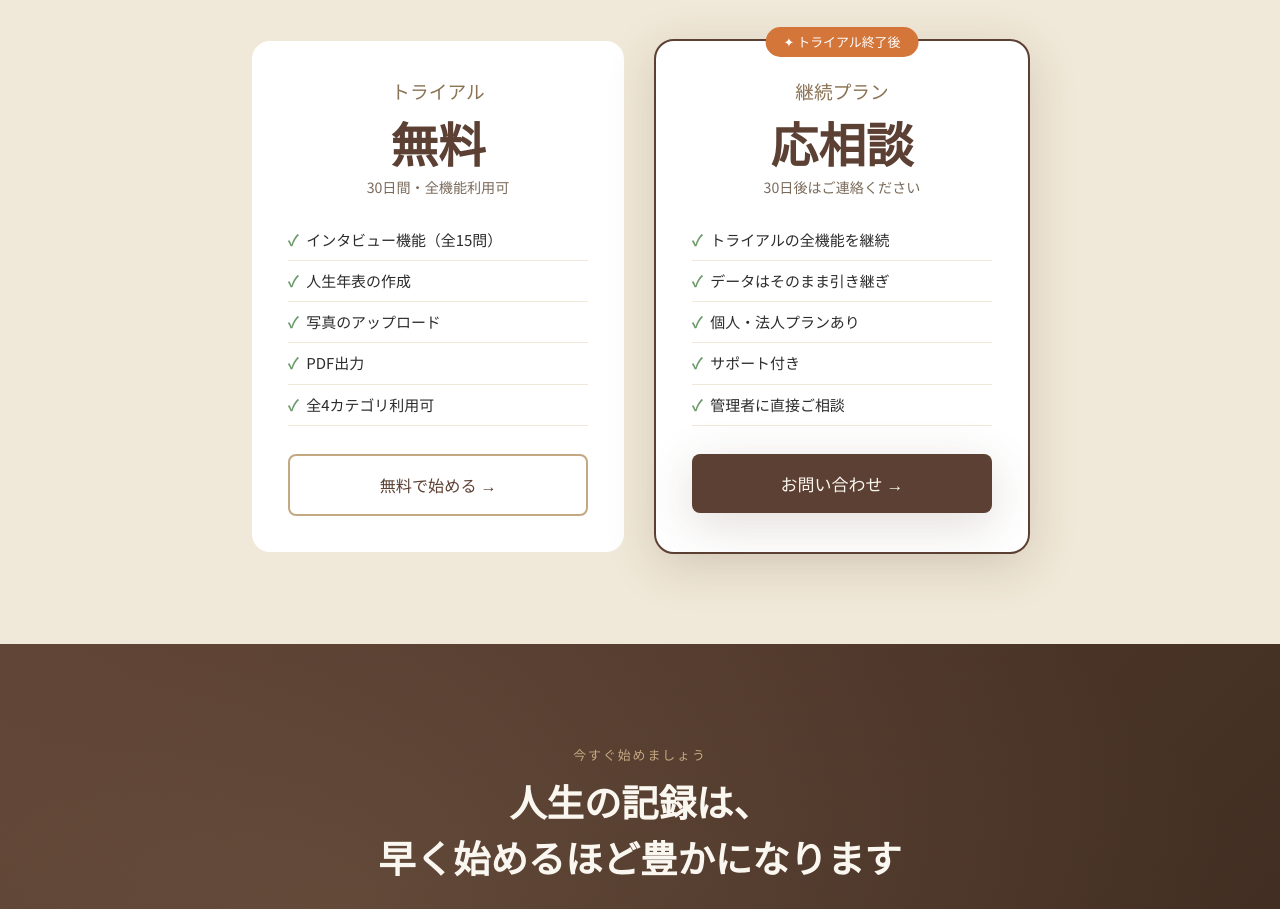
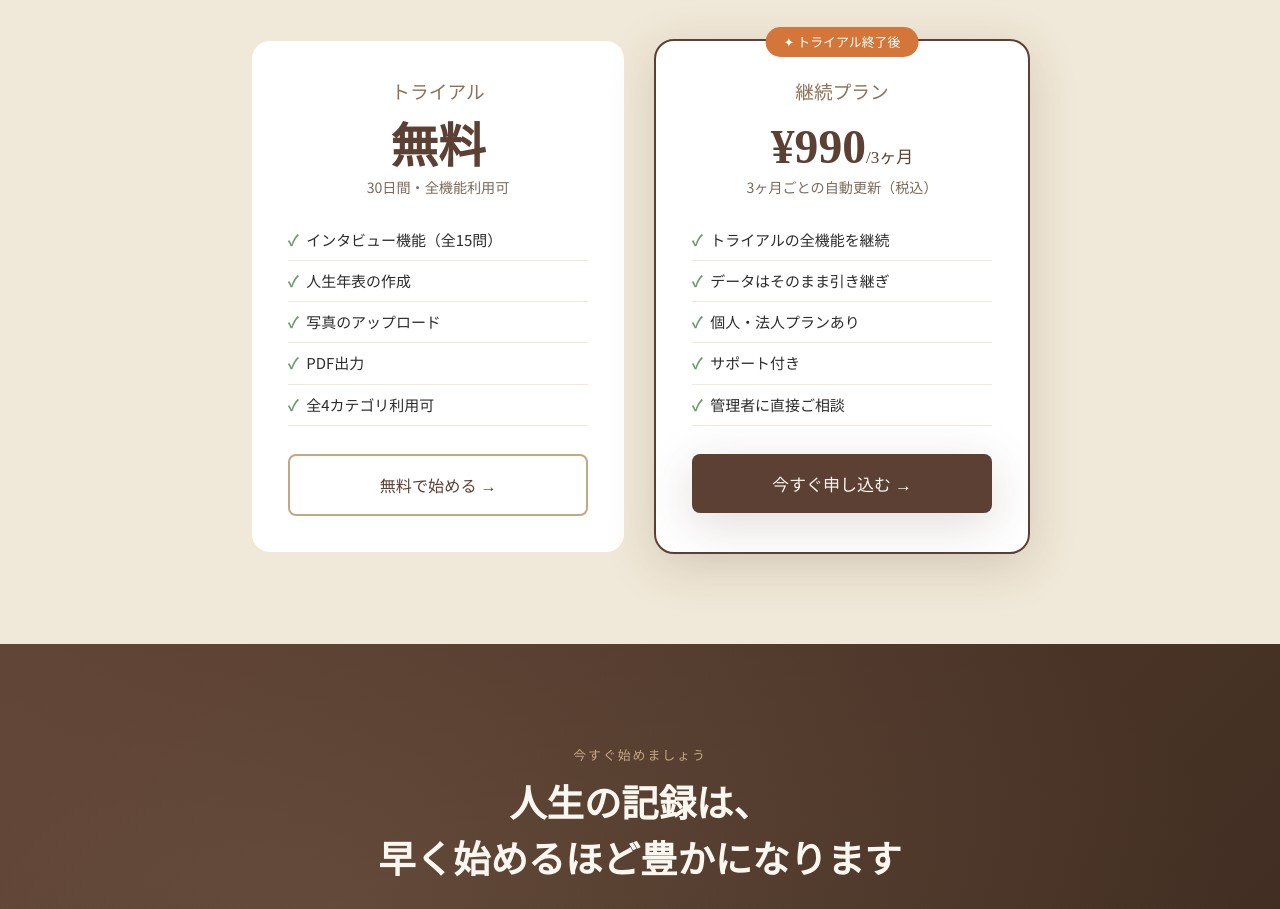
Before and after one commit to MitsunoriFukuchi692/life-memo-navi, a React (Vite) app in the folder frontend/: page / in a window 1280 px wide. Shown: the part 4720-5629 px from the top of the page. Built offline with nearby package versions, Linux system fonts and the light colour scheme; no server answers.

Commit message:
Stripe購入ボタンをLandingPageに追加

```diff
--- a/frontend/src/pages/LandingPage.tsx
+++ b/frontend/src/pages/LandingPage.tsx
@@ -435,12 +435,12 @@ export default function LandingPage() {
             <div className="lp-price-card featured">
               <div className="lp-price-badge">✦ トライアル終了後</div>
               <div className="lp-price-name">継続プラン</div>
-              <div className="lp-price-num">応相談</div>
-              <div className="lp-price-desc">30日後はご連絡ください</div>
+              <div className="lp-price-num">¥990<span style={{fontSize:'1rem',fontWeight:400}}>/3ヶ月</span></div>
+              <div className="lp-price-desc">3ヶ月ごとの自動更新（税込）</div>
               <ul className="lp-price-feats">
                 {['トライアルの全機能を継続','データはそのまま引き継ぎ','個人・法人プランあり','サポート付き','管理者に直接ご相談'].map((f,i)=><li key={i}>{f}</li>)}
               </ul>
-              <a href="mailto:mitsunorif@robostudy.jp" className="lp-btn-primary" style={{width:'100%',justifyContent:'center'}}>お問い合わせ →</a>
+              <a href="https://buy.stripe.com/14A00kg7J7XD0jMd2C4F208" className="lp-btn-primary" style={{width:'100%',justifyContent:'center'}} target="_blank">今すぐ申し込む →</a>
             </div>
           </div>
         </section>
```
